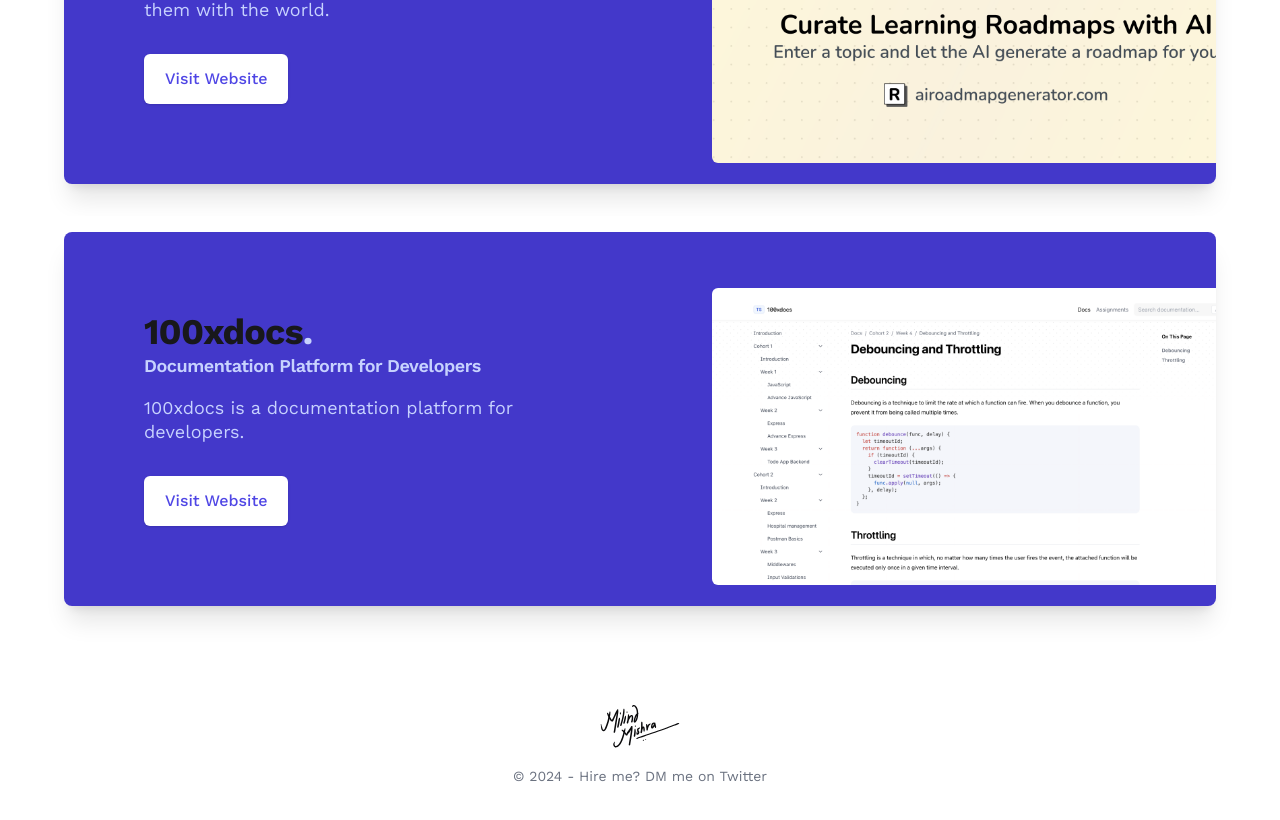
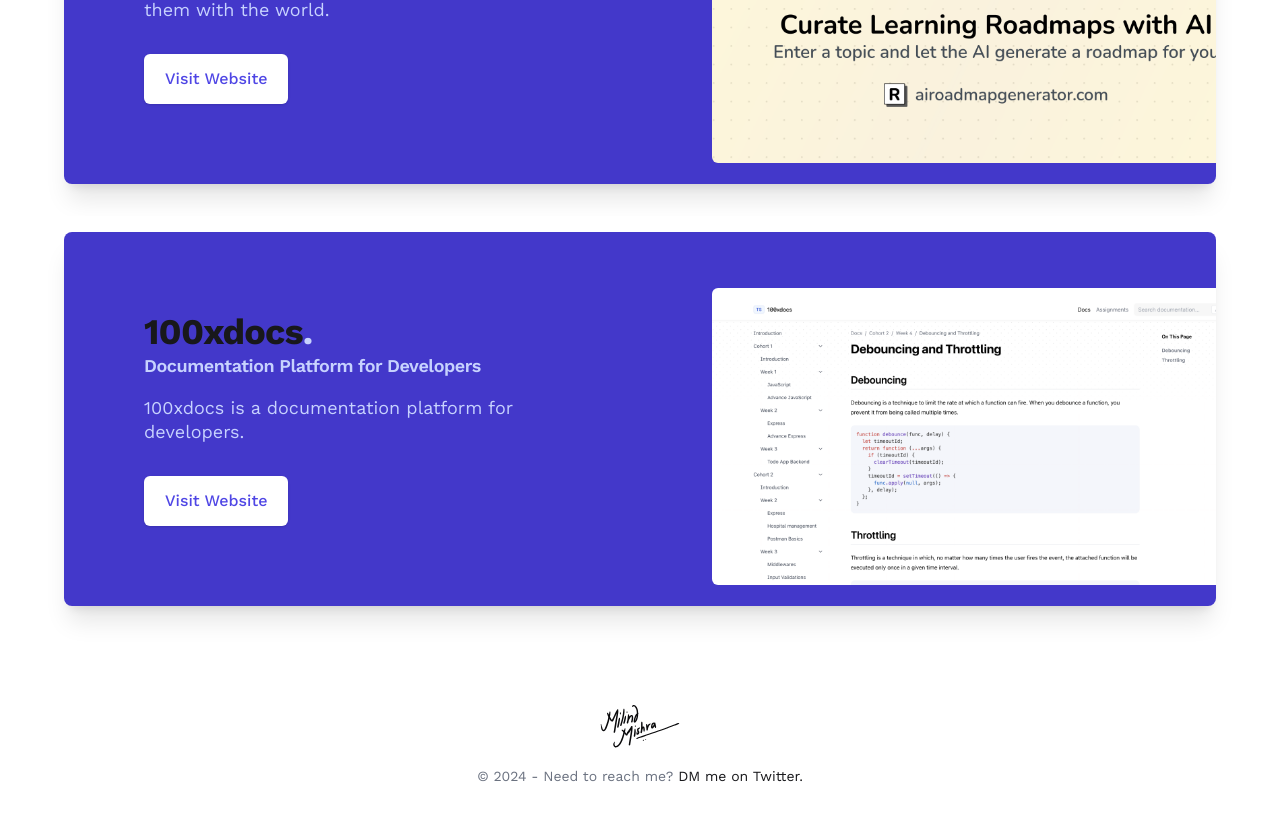
Before and after one commit to thatbeautifuldream/milindmishra.com.old, a Next.js app: page /projects in a window 1280 px wide. Shown: the part 543-1363 px from the top of the page. Built offline with nearby package versions, Linux system fonts and the light colour scheme.

Commit message:
📦 NEW: push dark line tabs fix

```diff
--- a/src/components/footer/index.tsx
+++ b/src/components/footer/index.tsx
@@ -1,5 +1,3 @@
-import Image from "next/image";
-import React from "react";
 import Sign from "../assets/sign";
 
 const Footer = () => {
@@ -9,13 +7,14 @@
         <Sign />
       </div>
       <div className="text-gray-500 dark:text-gray-400">
-        © {new Date().getFullYear()} - Hire me?{" "}
+        © {new Date().getFullYear()} - Need to reach me?{" "}
         <a
           href="https://x.com/milindmishra_"
           target="_blank"
           rel="noopener noreferrer"
+          className="text-primary hover:underline"
         >
-          DM me on Twitter
+          DM me on Twitter.
         </a>
       </div>
     </div>
--- a/src/components/linetabs.tsx
+++ b/src/components/linetabs.tsx
@@ -38,7 +38,7 @@
     <button
       onClick={() => handleTabClick(text as TabType)}
       className={`${
-        selected ? "text-primary" : " hover:text-gray-900"
+        selected ? "text-primary" : " hover:text-primary/80"
       } relative rounded-md px-2 py-1 text-sm font-medium text-gray-500 transition-colors duration-300 focus-within:outline-primary`}
     >
       <span className="relative z-10">{text}</span>
```
